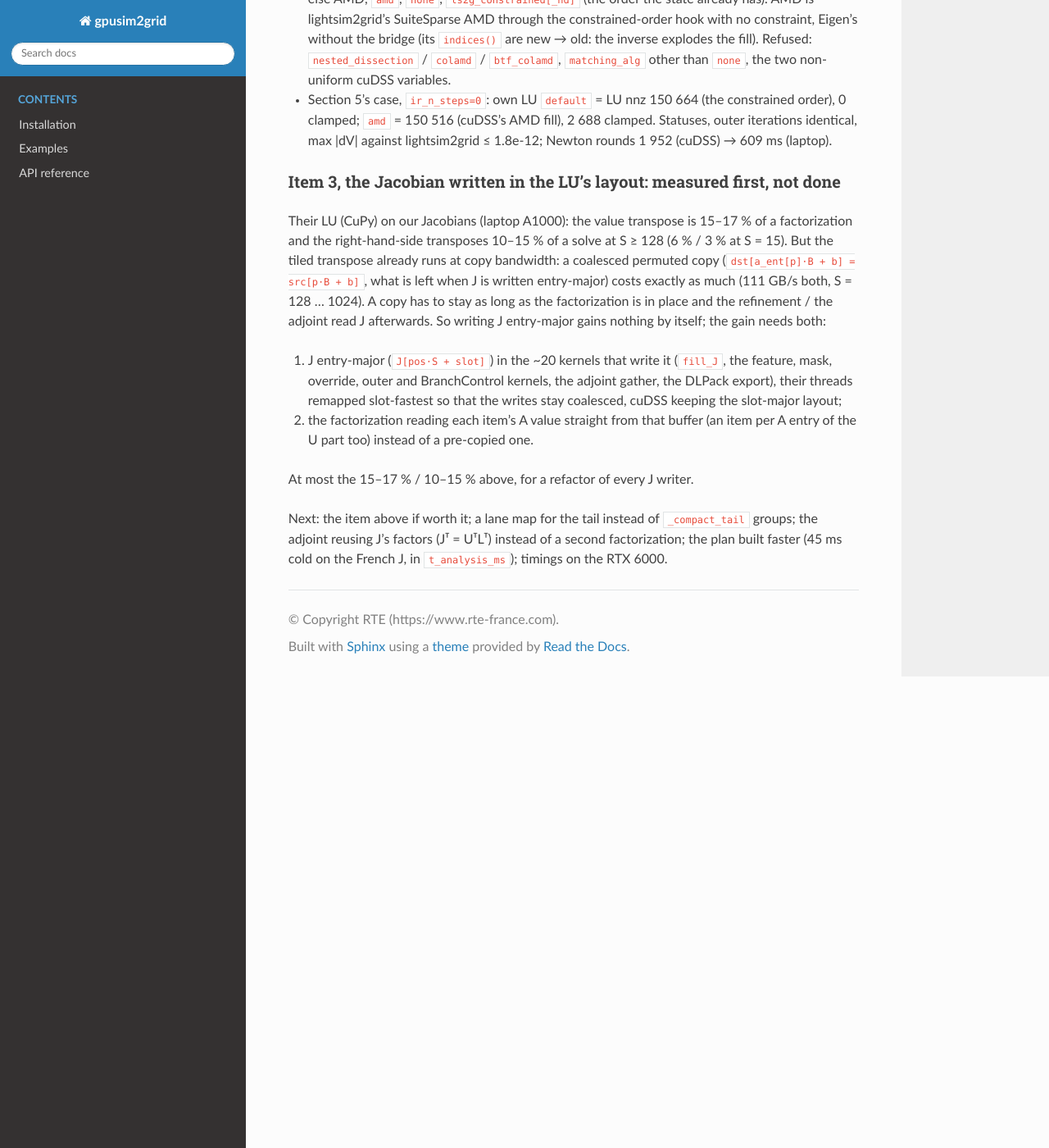
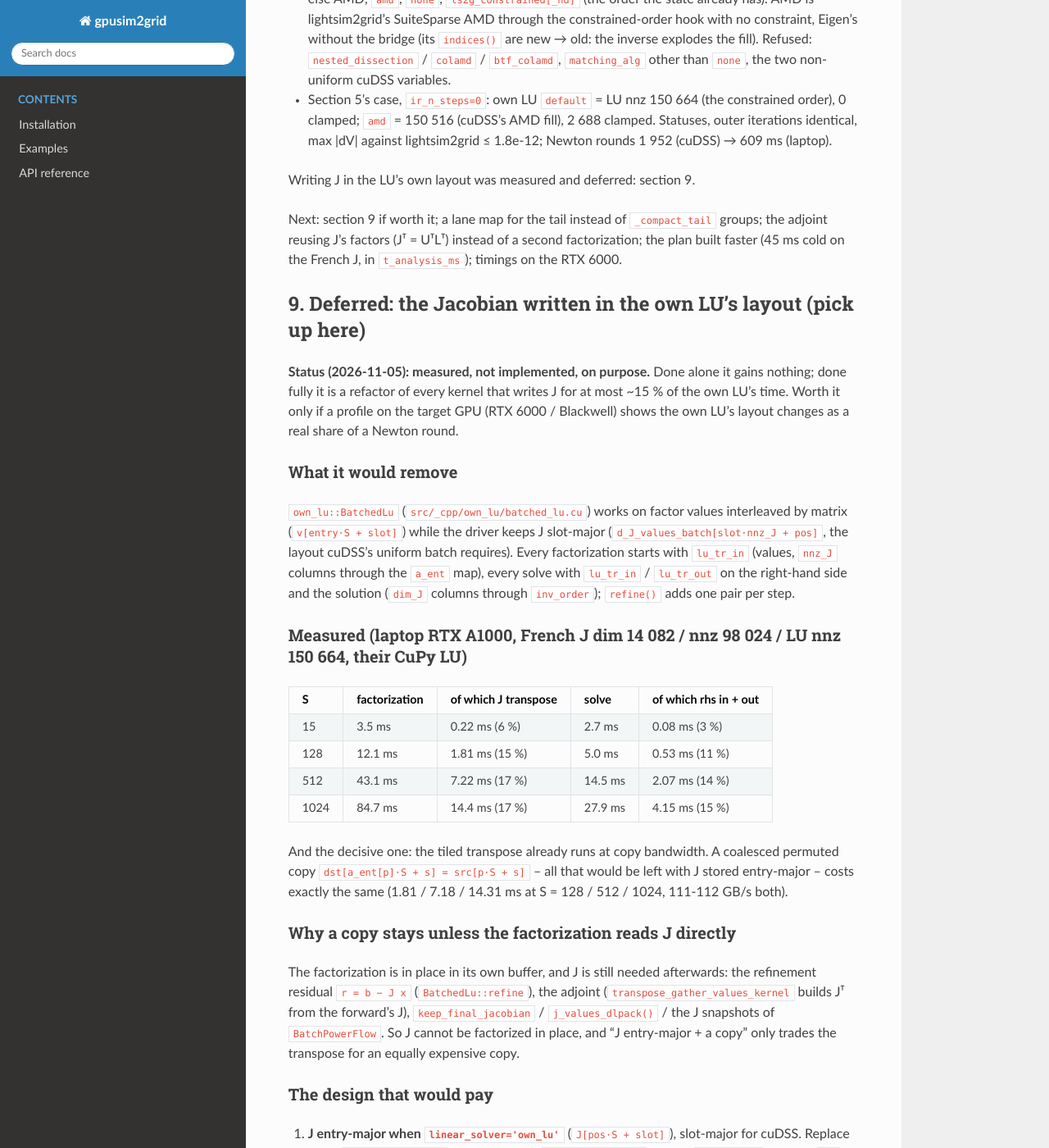
Before and after one commit to Grid2op/gpusim2grid, a Sphinx documentation site: the page built from docs/dev_notes/batched_lu_and_constrained_ordering.md, in a window 1280 px wide and 1400 px high, scrolled down 7814 px. Shown: the whole window at 82% size. Built offline with Sphinx 7.4.7 and the Read the Docs theme 3.1.0, drawn with Linux system fonts in a browser that asks for light colours; some of the changed text lies outside the part shown.

Commit message:
Dev note: the Jacobian in the own LU's layout, deferred with what is needed to pick it up
Measured, not implemented: the tiled transposes are 15-17 % of a
factorization but already run at copy bandwidth, and a copy stays as long as
the factorization is in place. Section 9 keeps the measurements, the design
that would pay (J entry-major for the own LU plus the factorization reading
A from it), the inventory of every kernel writing or reading J, how to
profile it with nsys and how to validate it.

Assisted-by: Claude Code (claude-opus-5-5)
Signed-off-by: Benjamin Donnot <benjamin.donnot@rte-france.com>

````diff
--- a/docs/dev_notes/batched_lu_and_constrained_ordering.md
+++ b/docs/dev_notes/batched_lu_and_constrained_ordering.md
@@ -297,23 +297,102 @@ shared pattern) or a slow path for that iteration (not done).
   clamped; `amd` = 150 516 (cuDSS's AMD fill), 2 688 clamped. Statuses, outer iterations identical,
   max |dV| against lightsim2grid ≤ 1.8e-12; Newton rounds 1 952 (cuDSS) → 609 ms (laptop).
 
-### Item 3, the Jacobian written in the LU's layout: measured first, not done
+Writing J in the LU's own layout was measured and deferred: section 9.
 
-Their LU (CuPy) on our Jacobians (laptop A1000): the value transpose is 15–17 % of a factorization and
-the right-hand-side transposes 10–15 % of a solve at S ≥ 128 (6 % / 3 % at S = 15). But the tiled
-transpose already runs at copy bandwidth: a coalesced permuted copy (`dst[a_ent[p]·B + b] = src[p·B +
-b]`, what is left when J is written entry-major) costs exactly as much (111 GB/s both, S = 128 …
-1024). A copy has to stay as long as the factorization is in place and the refinement / the adjoint
-read J afterwards. So writing J entry-major gains nothing by itself; the gain needs both:
-
-1. J entry-major (`J[pos·S + slot]`) in the ~20 kernels that write it (`fill_J`, the feature, mask,
-   override, outer and BranchControl kernels, the adjoint gather, the DLPack export), their threads
-   remapped slot-fastest so that the writes stay coalesced, cuDSS keeping the slot-major layout;
-2. the factorization reading each item's A value straight from that buffer (an item per A entry of
-   the U part too) instead of a pre-copied one.
-
-At most the 15–17 % / 10–15 % above, for a refactor of every J writer.
-
-Next: the item above if worth it; a lane map for the tail instead of `_compact_tail` groups; the
+Next: section 9 if worth it; a lane map for the tail instead of `_compact_tail` groups; the
 adjoint reusing J's factors (Jᵀ = UᵀLᵀ) instead of a second factorization; the plan built faster
 (45 ms cold on the French J, in `t_analysis_ms`); timings on the RTX 6000.
+
+
+## 9. Deferred: the Jacobian written in the own LU's layout (pick up here)
+
+**Status (2026-11-05): measured, not implemented, on purpose.** Done alone it gains nothing; done
+fully it is a refactor of every kernel that writes J for at most ~15 % of the own LU's time. Worth
+it only if a profile on the target GPU (RTX 6000 / Blackwell) shows the own LU's layout changes as a
+real share of a Newton round.
+
+### What it would remove
+
+`own_lu::BatchedLu` (`src/_cpp/own_lu/batched_lu.cu`) works on factor values interleaved by matrix
+(`v[entry·S + slot]`) while the driver keeps J slot-major (`d_J_values_batch[slot·nnz_J + pos]`,
+the layout cuDSS's uniform batch requires). Every factorization starts with `lu_tr_in` (values,
+`nnz_J` columns through the `a_ent` map), every solve with `lu_tr_in` / `lu_tr_out` on the
+right-hand side and the solution (`dim_J` columns through `inv_order`); `refine()` adds one pair per
+step.
+
+### Measured (laptop RTX A1000, French J dim 14 082 / nnz 98 024 / LU nnz 150 664, their CuPy LU)
+
+| S | factorization | of which J transpose | solve | of which rhs in + out |
+|---|---|---|---|---|
+| 15 | 3.5 ms | 0.22 ms (6 %) | 2.7 ms | 0.08 ms (3 %) |
+| 128 | 12.1 ms | 1.81 ms (15 %) | 5.0 ms | 0.53 ms (11 %) |
+| 512 | 43.1 ms | 7.22 ms (17 %) | 14.5 ms | 2.07 ms (14 %) |
+| 1024 | 84.7 ms | 14.4 ms (17 %) | 27.9 ms | 4.15 ms (15 %) |
+
+And the decisive one: the tiled transpose already runs at copy bandwidth. A coalesced permuted copy
+`dst[a_ent[p]·S + s] = src[p·S + s]` -- all that would be left with J stored entry-major -- costs
+exactly the same (1.81 / 7.18 / 14.31 ms at S = 128 / 512 / 1024, 111-112 GB/s both).
+
+### Why a copy stays unless the factorization reads J directly
+
+The factorization is in place in its own buffer, and J is still needed afterwards: the refinement
+residual `r = b − J x` (`BatchedLu::refine`), the adjoint (`transpose_gather_values_kernel` builds Jᵀ
+from the forward's J), `keep_final_jacobian` / `j_values_dlpack()` / the J snapshots of
+`BatchPowerFlow`. So J cannot be factorized in place, and "J entry-major + a copy" only trades the
+transpose for an equally expensive copy.
+
+### The design that would pay
+
+1. **J entry-major when `linear_solver='own_lu'`** (`J[pos·S + slot]`), slot-major for cuDSS. Replace
+   every `slot·nnz_J + pos` by a stride pair (`pos·jp + slot·js`: cuDSS `(1, nnz_J)`, own LU
+   `(S, 1)`) carried in `NrIterBuffers` or the launch arguments, and remap each kernel's threads
+   slot-fastest so its writes stay coalesced (today most are row/entry-fastest within a slot).
+2. **The factorization reads A from that buffer at each item's start**, instead of from a
+   pre-copied `v`: `LU_START` takes `J[a_pos[item]·S + slot]` (−1 for a fill entry: start at 0).
+   Today a U entry of A with no contribution has no item (its value is the copied one): give every
+   A entry an item. J stays intact for the refinement and the adjoint.
+3. The right-hand side the same way only if `d_F` / `d_dx` are also made entry-major (every residual
+   and update kernel): the rhs transposes are ~1/4 of the J one, a later step.
+
+Expected gain: the J transpose (15-17 % of a factorization at S ≥ 128), minus whatever the remapped
+J kernels lose. Nothing on the solve without step 3.
+
+### What writes or reads J (inventory at e2190ec; re-check with `grep -rn "nnz_J\|d_J_values\|d_J\b" src/_cpp`)
+
+- Writers, `src/_cpp/acpf_nr_kernels.cu`: `fill_J_kernel` (dS scatter, `J_base = b·nnz_J`),
+  `fill_slack_feature_kernel`, `hvdc_fill_feature_kernel` (atomic adds), `apply_J_overrides_kernel`
+  (`jov` stream: stranded groups, pinned controllers), `apply_bus_mask_kernel` (identity rows);
+  the composites in `nr_iter_step.cuh` (`nr_fill_J_at_current_V`, `nr_feature_zero_J`: a memset,
+  layout-free, `nr_apply_J_masks`).
+- Writers, outer loops: `outer/outer_kernels.cu` `oc_pin_rows_kernel`, `vc_hold_fill_J_kernel`;
+  `outer/branch_control_kernels.cu` `bc_fill_J_kernel`, `ctl_group_fill_J_kernel`, `sc_fill_J_kernel`.
+- Readers / copiers: `contingency/batch_pf_driver.cu` (`transpose_gather_values_kernel` for the
+  adjoint, the J snapshot overlay of `_solve_JT_rebuilt`, `d_J_values_batch` in 9 places),
+  `contingency/strategies/policy_base_case_factors.cuh` (base J tiled per slot),
+  `dlpack_export.cu` (`j_values_dlpack()`, shape `[S, nnz_J]`), `CudssBatchSolver` (cuDSS needs
+  slot-major; the own LU's `lu_tr_in` and `refine()`), `contingency/driver.cuh` (`TailSolve`
+  slices `d_J + s0·nnz_J`: with entry-major J a tail group is no longer a contiguous slice -- the
+  tail would need the lane map of the own LU instead, which is on the list anyway).
+
+### How to measure again, with gpusim2grid's own LU
+
+```
+nsys profile -o own_lu --trace=cuda python benchmarks/outer_loops.py --network <snapshot> \
+    --n_ctg 300 --batch_size 128 --linear_solver own_lu --skip_cpu
+nsys stats --report cuda_gpu_kern_sum own_lu.nsys-rep
+```
+
+Compare `lu_tr_in` + `lu_tr_out` against `lu_left_u` / `lu_left_l` / `lu_left_split` / `lu_fwd*` /
+`lu_bwd*` and against the whole Newton round (`fill_J_kernel` & co.). The decision rule above holds
+if the `lu_tr_*` share is still ~15 % of the own LU and the own LU a large share of a round.
+
+### How to validate it if done
+
+Bit-identical results are not expected (the HVDC slopes are atomic adds, whose order follows the
+thread mapping), so compare to rounding:
+`tests/python/test_own_lu.py` (both solvers, same statuses / iterations / V to `solver_atol`),
+the whole suite with `own_lu` forced on every engine (a local pytest plugin overriding
+`SchedulingEngineMixin._init_scheduling` to set `self._s.linear_solver = LinearSolver.OwnLu`;
+726 passed at e2190ec, the failures all cuDSS-specific), the gradient tests (central differences),
+`benchmarks/outer_loops.py --linear_solver own_lu` against lightsim2grid (max |dV| ≤ 1.8e-12 on the
+French snapshot of section 5).
````
